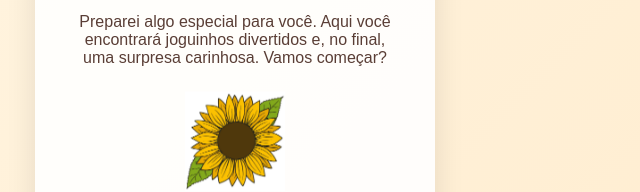
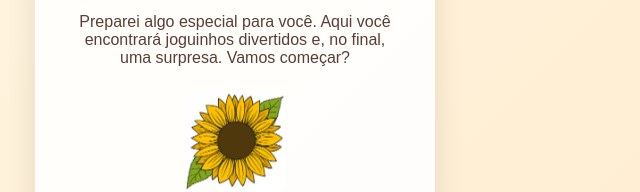
Before and after one commit to RickyAlm/Project-Syntia, a plain HTML site: page index.html in a window 1280 px wide. Shown: the part 321-513 px from the top of the page, 405-1045 px from the left. Drawn offline with Linux system fonts and the light colour scheme.

Commit message:
refactor: pequena correção no texto

```diff
--- a/assets/css/style.css
+++ b/assets/css/style.css
@@ -12,7 +12,7 @@ body {
     justify-content: center;
     align-items: center;
     height: 100vh;
-    overflow: hidden;
+    overflow: auto;
 }
 
 .container {
--- a/index.html
+++ b/index.html
@@ -17,8 +17,8 @@
         <header>
             <h1>Bem-vinda, Meu Amor! ❤️</h1>
             <p>
-                Preparei algo especial para você. Aqui você encontrará joguinhos divertidos e, no final, uma surpresa
-                carinhosa. Vamos começar?
+                Preparei algo especial para você. Aqui você encontrará joguinhos divertidos e, no
+                final, uma surpresa. Vamos começar?
             </p>
         </header>
 
```
